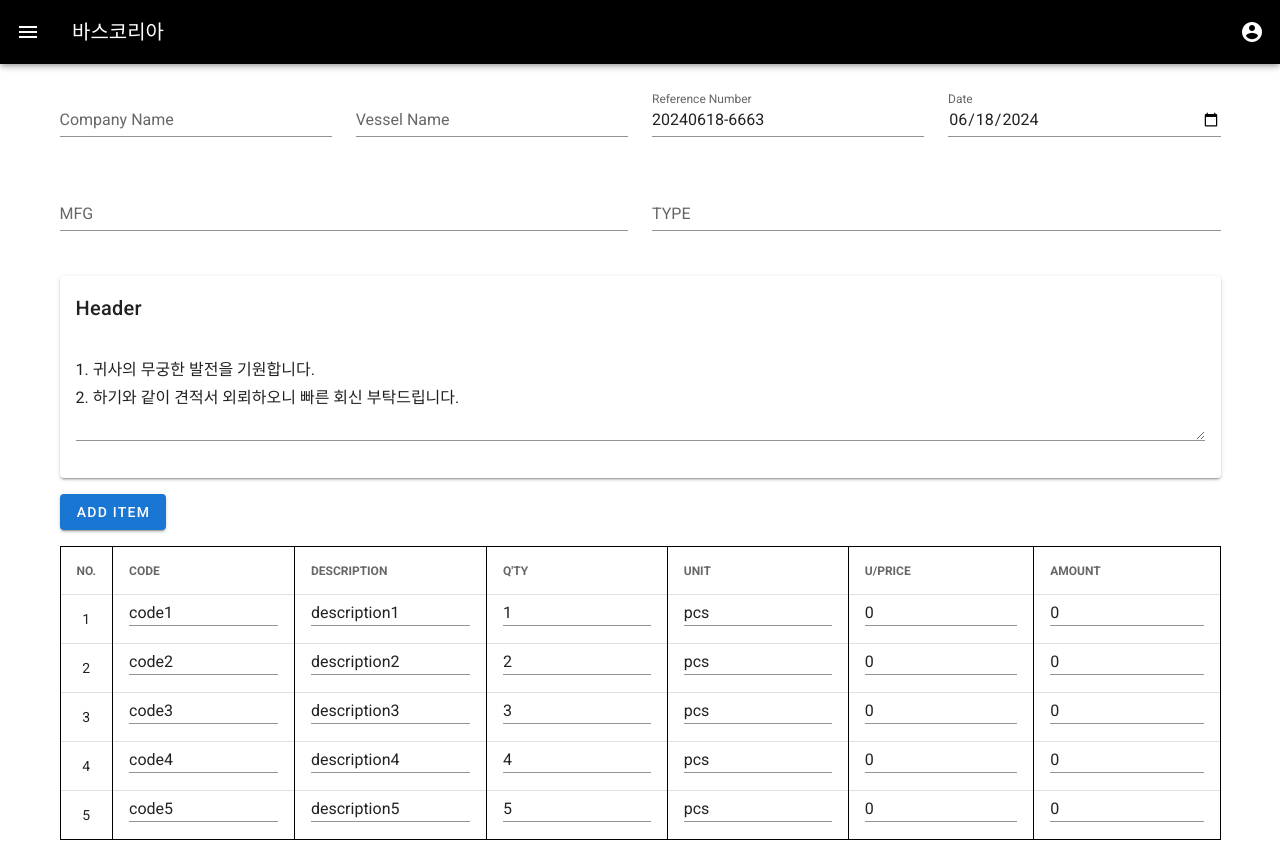
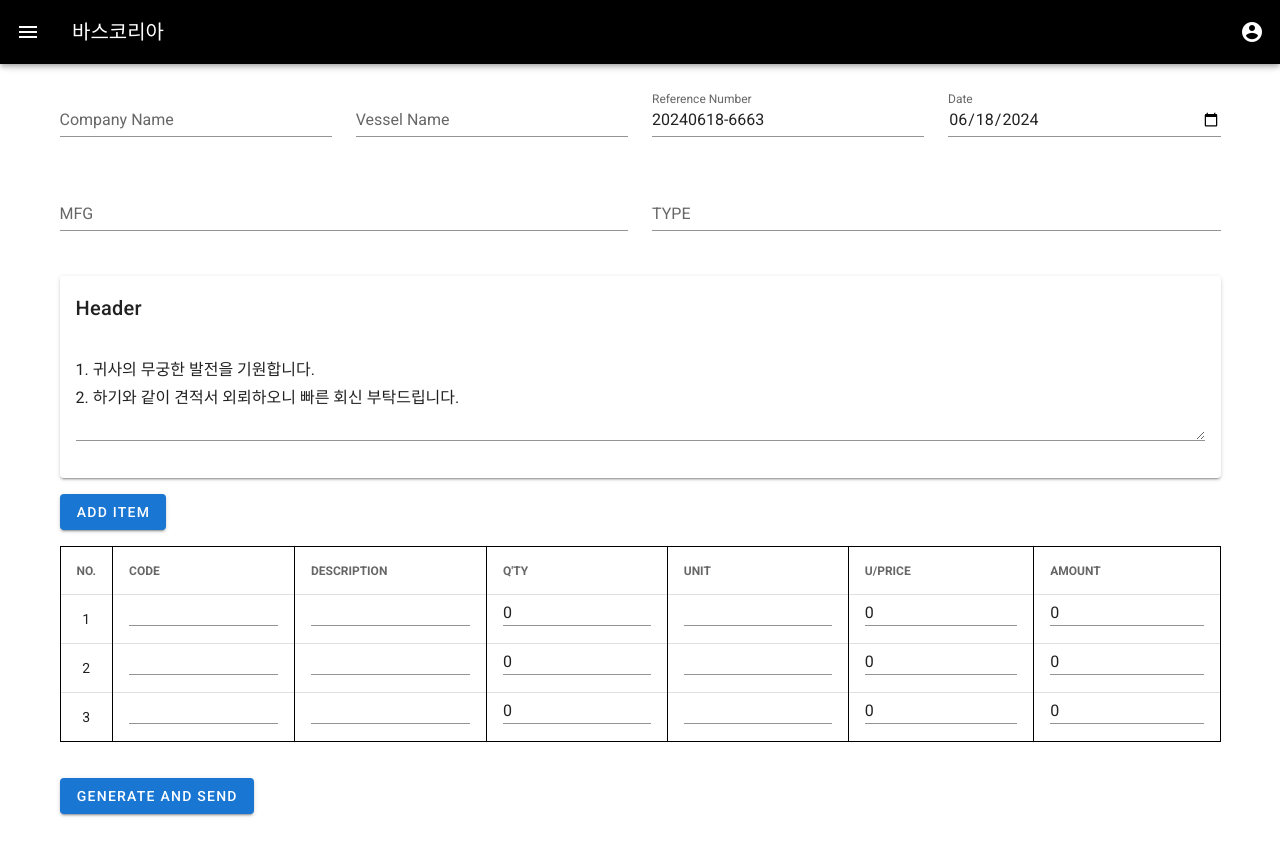
Before and after one commit to tlfqk13/demo-admin, a Vue app: page /make-inquiry in a window 1280 px wide. Shown: the top 842 px of the page. Built offline with nearby package versions, Linux system fonts and the light colour scheme.

Commit message:
* 견적서 작성

```diff
--- a/src/views/MakeInquiry.vue
+++ b/src/views/MakeInquiry.vue
@@ -10,7 +10,7 @@
             <v-text-field v-model="vesselName" label="Vessel Name"></v-text-field>
           </v-col>
           <v-col cols="12" md="3">
-            <v-text-field v-model="refNumber" label="Reference Number" :readonly="true"></v-text-field>
+            <v-text-field v-model="refNumber" label="Reference Number" :readonly="false"></v-text-field>
           </v-col>
           <v-col cols="12" md="3">
             <v-text-field v-model="date" label="Date" type="date"></v-text-field>
@@ -87,11 +87,9 @@ export default {
       type: '',
       headerMessage: '1. 귀사의 무궁한 발전을 기원합니다.\n2. 하기와 같이 견적서 외뢰하오니 빠른 회신 부탁드립니다.',
       items: [
-        { code: 'code1', description: 'description1', qty: 1, unit: 'pcs', uprice: 0, amount: 0 },
-        { code: 'code2', description: 'description2', qty: 2, unit: 'pcs', uprice: 0, amount: 0 },
-        { code: 'code3', description: 'description3', qty: 3, unit: 'pcs', uprice: 0, amount: 0 },
-        { code: 'code4', description: 'description4', qty: 4, unit: 'pcs', uprice: 0, amount: 0 },
-        { code: 'code5', description: 'description5', qty: 5, unit: 'pcs', uprice: 0, amount: 0 }
+        { code: '', description: '', qty: 0, unit: '', uprice: 0, amount: 0 },
+        { code: '', description: '', qty: 0, unit: '', uprice: 0, amount: 0 },
+        { code: '', description: '', qty: 0, unit: '', uprice: 0, amount: 0 }
       ]
     };
   },
@@ -247,7 +245,7 @@ export default {
             <tr>
                 <th colspan="7">
                     MFG: ${this.mfg}<br>
-                    TYPE: ${this.type}, SERIAL NO.: A5-E1436
+                    TYPE: ${this.type}
                 </th>
             </tr>
             <tr>
```
